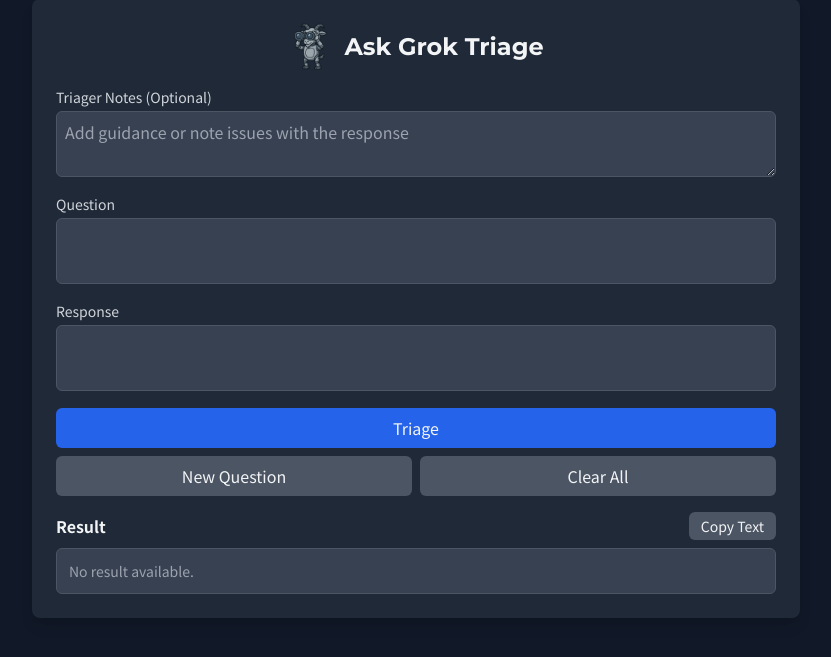
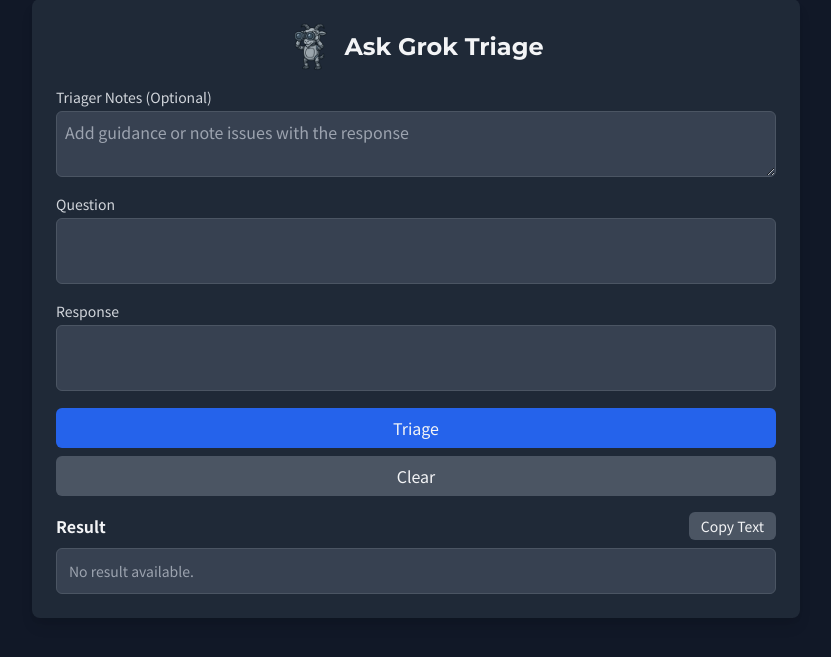
Before and after one commit to PhillipHolland/ask-grok-triage, a Flask app: page / in a window 1280 px wide. Shown: the part 92-749 px from the top of the page, without its empty margins (224-1055 px from the left). Run offline with Flask 3, Linux system fonts and the light colour scheme.

Commit message:
Remove New Question button and rename Clear All to Clear

```diff
--- a/templates/index.html
+++ b/templates/index.html
@@ -38,20 +38,15 @@
             });
         }
 
-        function resetForm() {
+        function clearForm() {
             document.getElementById("triage-form").reset();
             document.getElementById("triager-notes").value = "";
             document.getElementById("question").value = "";
             document.getElementById("response").value = "";
             document.getElementById("result-text").innerHTML = "<p class='text-gray-400'>No result available.</p>";
+            document.getElementById("error-message").innerHTML = "";
             autoExpand('question');
             autoExpand('response');
-        }
-
-        function clearAll() {
-            resetForm();
-            document.getElementById("result-text").innerHTML = "<p class='text-gray-400'>No result available.</p>";
-            document.getElementById("error-message").innerHTML = "";
         }
 
         function showProgressBar() {
@@ -116,9 +111,8 @@
                 <div class="bg-blue-400 h-4 rounded-full slow-pulse"></div>
             </div>
         </form>
-        <div class="flex space-x-2 mt-2">
-            <button onclick="resetForm()" class="w-full bg-gray-600 text-gray-100 p-2 rounded-md hover:bg-gray-500">New Question</button>
-            <button onclick="clearAll()" class="w-full bg-gray-600 text-gray-100 p-2 rounded-md hover:bg-gray-500">Clear All</button>
+        <div class="mt-2">
+            <button onclick="clearForm()" class="w-full bg-gray-600 text-gray-100 p-2 rounded-md hover:bg-gray-500">Clear</button>
         </div>
         <div class="mt-4">
             <div class="flex justify-between items-center mb-2">
```
